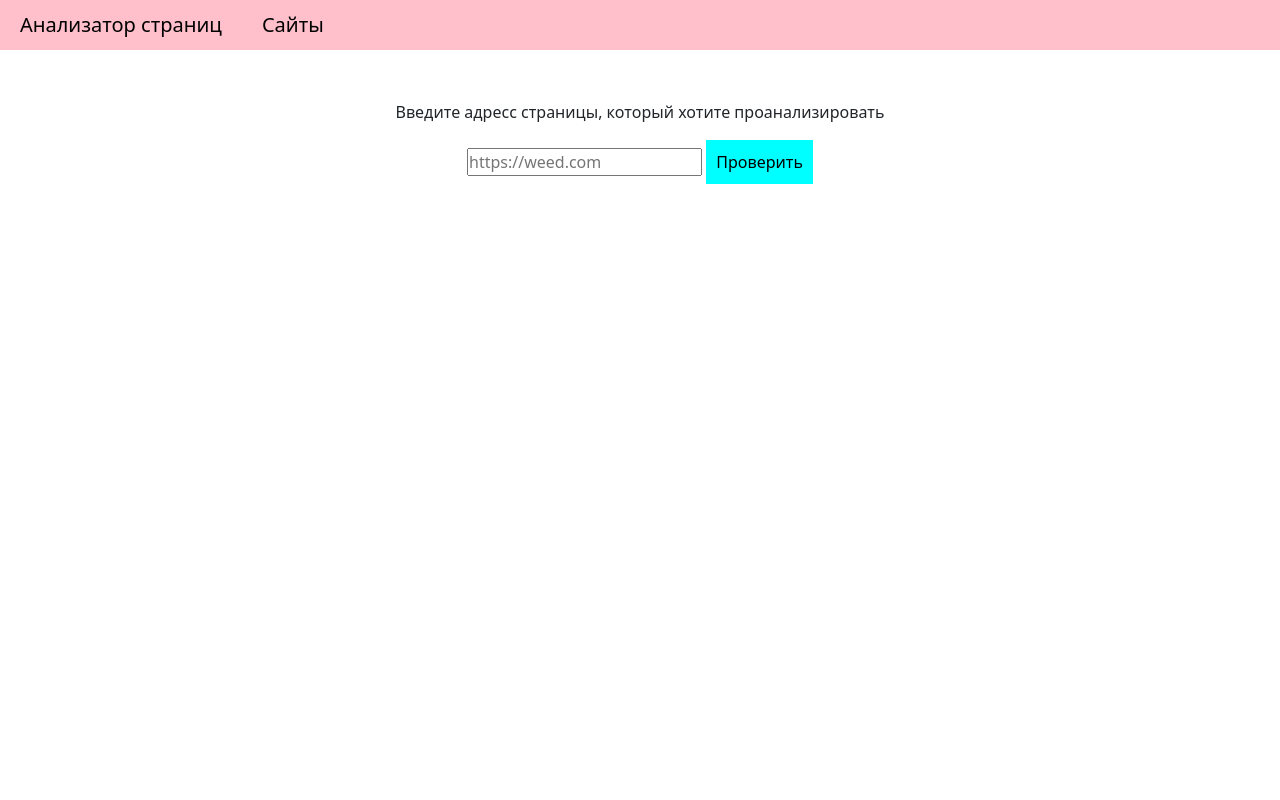
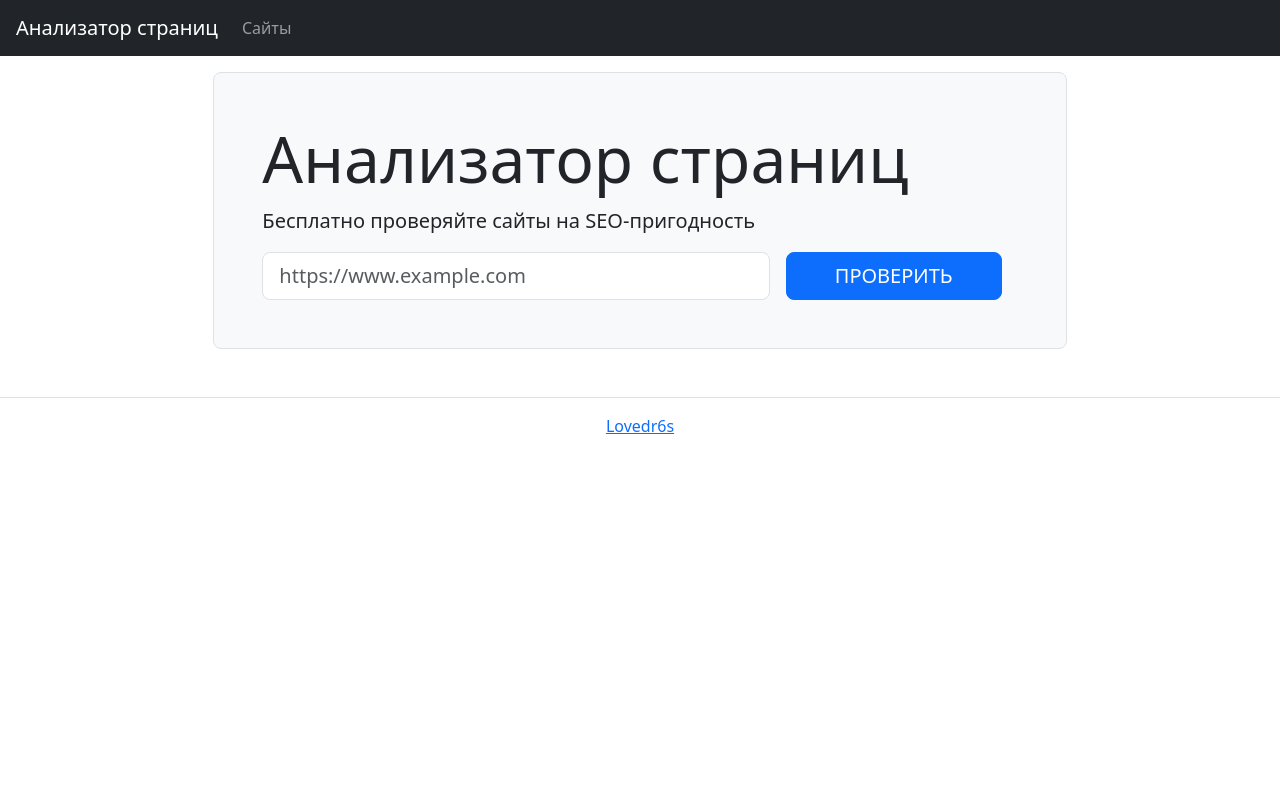
Before and after one commit to lovedr6s/python-project-83, a Flask app: page / in a window 1280 px wide. Run offline with Flask 3, Linux system fonts and the light colour scheme.

Commit message:
changed func names, deleted css files, updated site

```diff
--- a/page_analyzer/app.py
+++ b/page_analyzer/app.py
@@ -2,9 +2,9 @@ from flask import (
     Flask, render_template, redirect, url_for, request, flash
 )
 from page_analyzer.database import (
-    get_url_by_id, get_id_by_name, get_all_urls,
-    insert_data_into_urls, insert_data_into_url_checks,
-    get_data_from_url_checks_by_id, get_name_from_urls_by_id
+    fetch_url_by_id, fetch_id_by_name, fetch_all_urls,
+    add_urls_to_db, add_url_check,
+    fetch_url_checks_by_id, fetch_url_name_by_id
 )
 from page_analyzer.utils import SECRET_KEY
 from page_analyzer.site_request_data import get_page_data, get_site_data
@@ -28,7 +28,7 @@ def validate_url(url):
 
 
 @app.post('/urls')
-def add_url():
+def handle_add_url():
     url = request.form.get('url')
 
     if not validate_url(url):
@@ -37,31 +37,31 @@ def add_url():
 
     parsed_url = urlparse(url)
     normalized_url = f"{parsed_url.scheme}://{parsed_url.netloc}"
-    existing_url = get_id_by_name(normalized_url)
+    is_url_exists = fetch_id_by_name(normalized_url)
 
-    if existing_url:
+    if is_url_exists:
         flash("Страница уже существует")
-        return redirect(url_for('show_url', id=existing_url[0]))
+        return redirect(url_for('show_url_details', id=is_url_exists[0]))
 
-    url_id = insert_data_into_urls(normalized_url)
+    url_id = add_urls_to_db(normalized_url)
     flash("Страница успешно добавлена")
-    return redirect(url_for("show_url", id=url_id))
+    return redirect(url_for("show_url_details", id=url_id))
 
 
 @app.route("/urls")
-def show_urls():
-    return render_template('urls.html', urls=get_all_urls())
+def list_urls():
+    return render_template('urls.html', urls=fetch_all_urls())
 
 
 @app.get('/urls/<int:id>')
-def url_detail(id):
-    url_name = get_url_by_id(id)
+def show_url_details(id):
+    url_name = fetch_url_by_id(id)
 
     if not url_name:
         flash('URL не найден')
         return redirect(url_for('index'))
 
-    url_check = get_data_from_url_checks_by_id(id)
+    url_check = fetch_url_checks_by_id(id)
     if not url_check:
         return render_template('url_detaly.html', url=url_name, id=id)
     return render_template('url_detaly.html',
@@ -70,26 +70,22 @@ def url_detail(id):
 
 
 @app.get('/urls/<int:id>/details')
-def show_url(id):
-    return redirect(url_for('url_detail', id=id))
+def redirect_to_url_details(id):
+    return redirect(url_for('show_url_details', id=id))
 
 
 @app.post('/urls/<int:id>/checks')
-def check_url(id):
-    url = get_name_from_urls_by_id(id)
+def perfom_check_url(id):
+    url = fetch_url_name_by_id(id)
     site_data = get_site_data(url)
     page_data = get_page_data(url)
     if not url:
         flash('URL не найден')
-        return redirect(url_for('show_url', id=id))
+        return redirect(url_for('redirect_to_url_details', id=id))
 
     if site_data == 'error' or page_data == 'error':
         flash('Произошла ошибка при проверке')
-        return redirect(url_for('show_url', id=id))
-    insert_data_into_url_checks(id, url)
+        return redirect(url_for('redirect_to_url_details', id=id))
+    add_url_check(id, url)
     flash('Страница успешно проверена')
-    return redirect(url_for('show_url', id=id))
-
-
-if __name__ == "__main__":
-    app.run(debug=True)
+    return redirect(url_for('redirect_to_url_details', id=id))
--- a/page_analyzer/static/css/styles.css
+++ /dev/null
@@ -1,103 +0,0 @@
-* {
-    margin: 0;
-    padding: 0;
-}
-
-html, body {
-    height: 100%;
-    display: flex;
-    flex-direction: column;
-}
-header a {
-    color: black;
-    text-decoration: none;
-    padding: 10px 20px;
-    font-size: 20px;
-}
-
-.flash {
-    background-color: silver;
-    display: flex;
-    flex-direction: column;
-    align-items: center;
-    color:rgba(255, 0, 0, 0.7);
-    position: absolute;
-    top: 50px;
-    width: 100%;
-}
-
-.flash p {
-
-    margin: 10px;
-}
-
-header {
-    display: flex;
-    align-items: center;
-    height: 50px;
-    background-color: pink;
-    bottom: 0;
-}
-
-footer {
-    background-color: pink;
-    height: 50px;
-    display: flex;
-    align-items: center;
-    justify-content: center;
-}
-
-footer p {
-    text-align: center;
-}
-
-.url_analyzer {
-    display: flex;
-    flex-direction: column;
-    align-items: center;
-    margin-top: 50px;
-    flex: 1;
-}
-
-.button {
-    border: none;
-    background-color: aqua;
-    transition: 0.3s;
-    padding: 10px;
-}
-
-.button:hover {
-    box-shadow: 0 0 10px rgba(255, 0, 0, 0.7);
-}
-
-.sites {
-    margin-left: 200px;
-    margin-top: 50px;
-    margin-right: 200px;
-}
-
-.sites ul li {
-    list-style: none;
-}
-
-td, th {
-    padding: 12px;
-    border: 1px solid #ddd;
-    text-align: left;
-    width: 10%;
-}
-
-/*url_delay*/
-.site_information {
-    margin: 100px;
-}
-
-.test_button {
-    display: flex;
-    flex-direction: column;
-    align-items: center;
-}
-
-.site_checks {
-    margin: 20px 100px;
-}
--- a/page_analyzer/templates/base.html
+++ b/page_analyzer/templates/base.html
@@ -3,20 +3,35 @@
     <head>
         <title>Анализатор страниц</title>
         <link rel="stylesheet" href="https://cdn.jsdelivr.net/npm/bootstrap@5.3.0/dist/css/bootstrap.min.css">
-        <link rel="stylesheet" href="{{ url_for('static', filename='css/styles.css') }}">
     </head>
     <body>
-        <header>
-            <a href="{{ url_for('index') }}">Анализатор страниц</a>
-            <a href="{{ url_for('show_urls')}}">Сайты</a>
+        <header class="flex-shrink-0">
+            <nav class="navbar navbar-expand-md navbar-dark bg-dark px-3">
+          <a class="navbar-brand" href="/">Анализатор страниц</a>
+          <div id="navbarNav">
+              <ul class="navbar-nav">
+                <li class="nav-item"><a class="nav-link " href="/urls">Сайты</a></li>
+              </ul>
+          </div>
+        </nav>
         </header>
-        <div class="flash">
+
+        <div class="container mt-3">
             {% with messages = get_flashed_messages() %}
-            {% if messages %}
-            <p>{{ messages[0] }}</p>
-            {% endif %}
+                {% if messages %}
+                    <div class="alert alert-warning" role="alert">{{ messages[0] }}</div>
+                {% endif %}
             {% endwith %}
         </div>
+        <main class="flex-grow-1">
         {% block content %}{% endblock %}
+        </main>
+        <footer class="border-top py-3 mt-5 flex-shrink-0">
+            <div class="container-lg">
+              <div class="text-center">
+                <a href="https://t.me/lovedr6s" target="_blank">Lovedr6s</a>
+              </div>
+            </div>
+          </footer>
     </body>
 </html>
--- a/page_analyzer/templates/index.html
+++ b/page_analyzer/templates/index.html
@@ -1,10 +1,12 @@
 {% extends 'base.html' %}
 {% block content %}
-<div class="url_analyzer">
-    <p>Введите адресс страницы, который хотите проанализировать</p>
-    <form action="/urls" method="post">
-        <input type="text" name="url" value="{{ site_url }}" placeholder="https://weed.com">
-        <input class='button' type="submit" value="Проверить">
-    </form>
-</div>
+<div class="col-12 col-md-10 col-lg-8 mx-auto border rounded-3 bg-light p-5">
+    <h1 class="display-3">Анализатор страниц</h1>
+    <p class="lead">Бесплатно проверяйте сайты на SEO-пригодность</p>
+    <form action="/urls" method="post" class="d-flex justify-content-center">
+    <label for="text" class="visually-hidden">Url для проверки</label>
+    <input type="text" name="url" placeholder="https://www.example.com" value="" class="form-control form-control-lg" required="">
+    <input type="submit" class="btn btn-primary  btn-lg ms-3 px-5 text-uppercase mx-3" value="Проверить">
+</form>
+  </div>
 {% endblock %}
```
Also changed, not shown: page_analyzer/database.py (+7 -7 lines), page_analyzer/site_request_data.py (+4 -6 lines), page_analyzer/templates/url_detaly.html (+8 -11 lines), page_analyzer/templates/urls.html (+5 -5 lines).
